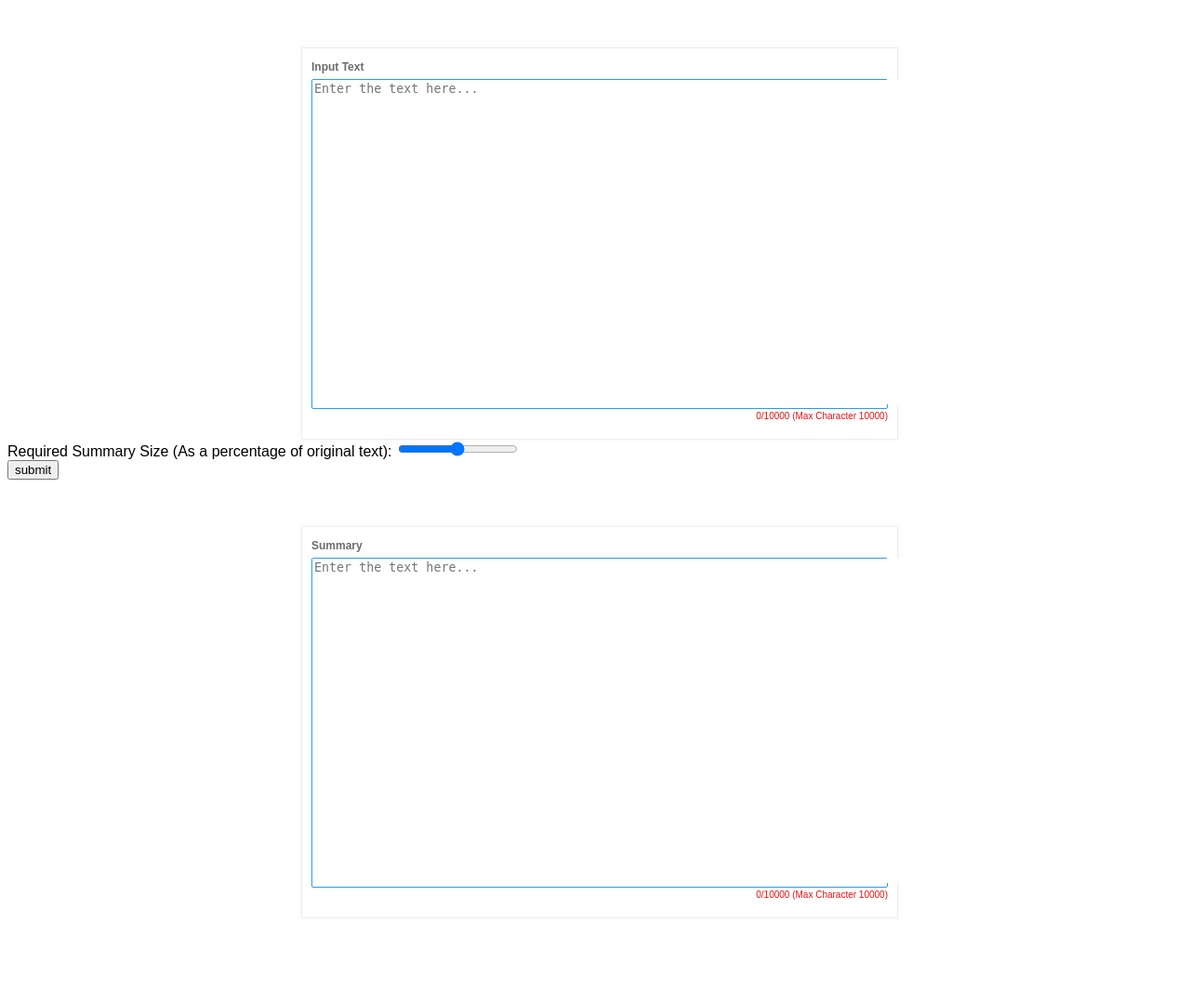
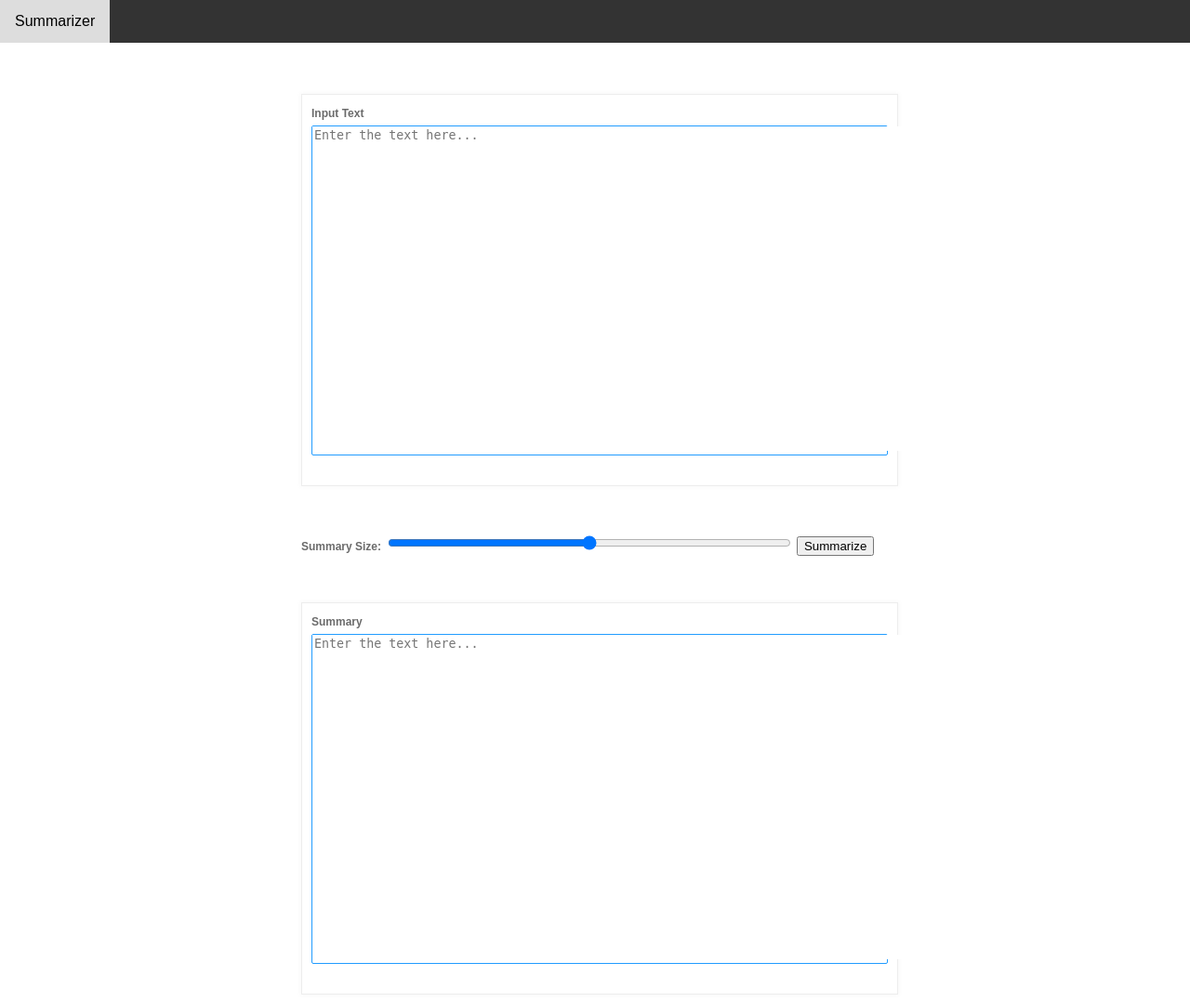
Before and after one commit to naleen201/TextSummarizer, a Flask app: page / in a window 1280 px wide. Shown: the whole page at 93% size. Before the commit the page ends 988 px from the top, so only its background shows below. Run offline with Flask 2, Linux system fonts and the light colour scheme.

Commit message:
Fixed Some Styling Issues

```diff
--- a/static/script.js
+++ b/static/script.js
@@ -1,8 +1,3 @@
-function charCount() {
-    var element=document.getElementById('textarea').value.length;
-    document.getElementById('textarea_count').innerHTML=element+"/10000 (Max Character 10000).";
-}
-
 function getSummary() {
     var input_text = document.getElementById("input_textarea").value;
     var summary_size = document.getElementById("summary_size").value;
--- a/static/style.css
+++ b/static/style.css
@@ -69,3 +69,36 @@ span.textarea_count{
 	font-size: 10px;
 	color:#EC0F0F;
 }
+
+.size_input {
+	margin-top: 4%;
+	margin-left: 25%;
+	width: 620px;
+}
+
+.summary_size {
+	width: 70%;
+}
+
+.navbar {
+	overflow: hidden;
+	background-color: #333;
+	position: fixed;
+	top: 0;
+	width: 100%;
+	margin-left: -8px;
+  }
+
+  .navbar a {
+	float: left;
+	display: block;
+	color: #f2f2f2;
+	text-align: center;
+	padding: 14px 16px;
+	text-decoration: none;
+  }
+
+  .navbar a:hover {
+	background: #ddd;
+	color: black;
+  }
--- a/templates/base.html
+++ b/templates/base.html
@@ -8,6 +8,9 @@
     <title>Summarizer</title>
 </head>
 <body>
+    <div class="navbar">
+        <a href="">Summarizer</a>
+    </div>
     {% block content %}
     {% endblock %}
     <script type="text/javascript" src="{{ url_for('static', filename='script.js') }}"></script>
--- a/templates/index.html
+++ b/templates/index.html
@@ -1,29 +1,25 @@
 {% extends "base.html" %}
 
 {% block content %}
-<div class="container">
+<div class="container" style="margin-top: 8%;">
     <form>
         <label class="labels">Input Text</label><br>
         <div class="textarea_style">
-            <textarea class="textarea" id="input_textarea" onkeyup="charCount();" name="textarea_description" rows="23" cols="80" maxlength="10000" minlength="3" placeholder="Enter the text here..."></textarea>
+            <textarea class="textarea" id="input_textarea" name="textarea_description" rows="23" cols="80" minlength="3" placeholder="Enter the text here..."></textarea>
         </div>
-        <span class="textarea_count">0/10000 (Max Character 10000)</span>
     </form>
 </div>
-<div>
-    <label for="summary_size">Required Summary Size (As a percentage of original text):</label>
-    <input type="range" id="summary_size" name="summary_size" min="0" max="100">
-</div>
-<div>
-    <input type="button" onclick="getSummary()" value="submit">
+<div class="size_input">
+    <label class="labels" for="summary_size">Summary Size:</label>
+    <input type="range" class="summary_size" id="summary_size" name="summary_size" min="0" max="100">
+    <input type="button" onclick="getSummary()" value="Summarize">
 </div>
 <div class="container">
     <form>
         <label class="labels">Summary</label><br>
         <div class="textarea_style">
-            <textarea class="textarea" id="output_textarea" onkeyup="charCount();" name="textarea_description" rows="23" cols="80" maxlength="10000" minlength="3" placeholder="Enter the text here..."></textarea>
+            <textarea class="textarea" id="output_textarea" name="textarea_description" rows="23" cols="80" minlength="3" placeholder="Enter the text here..."></textarea>
         </div>
-        <span class="textarea_count">0/10000 (Max Character 10000)</span>
     </form>
 </div>
 {% endblock %}
```
